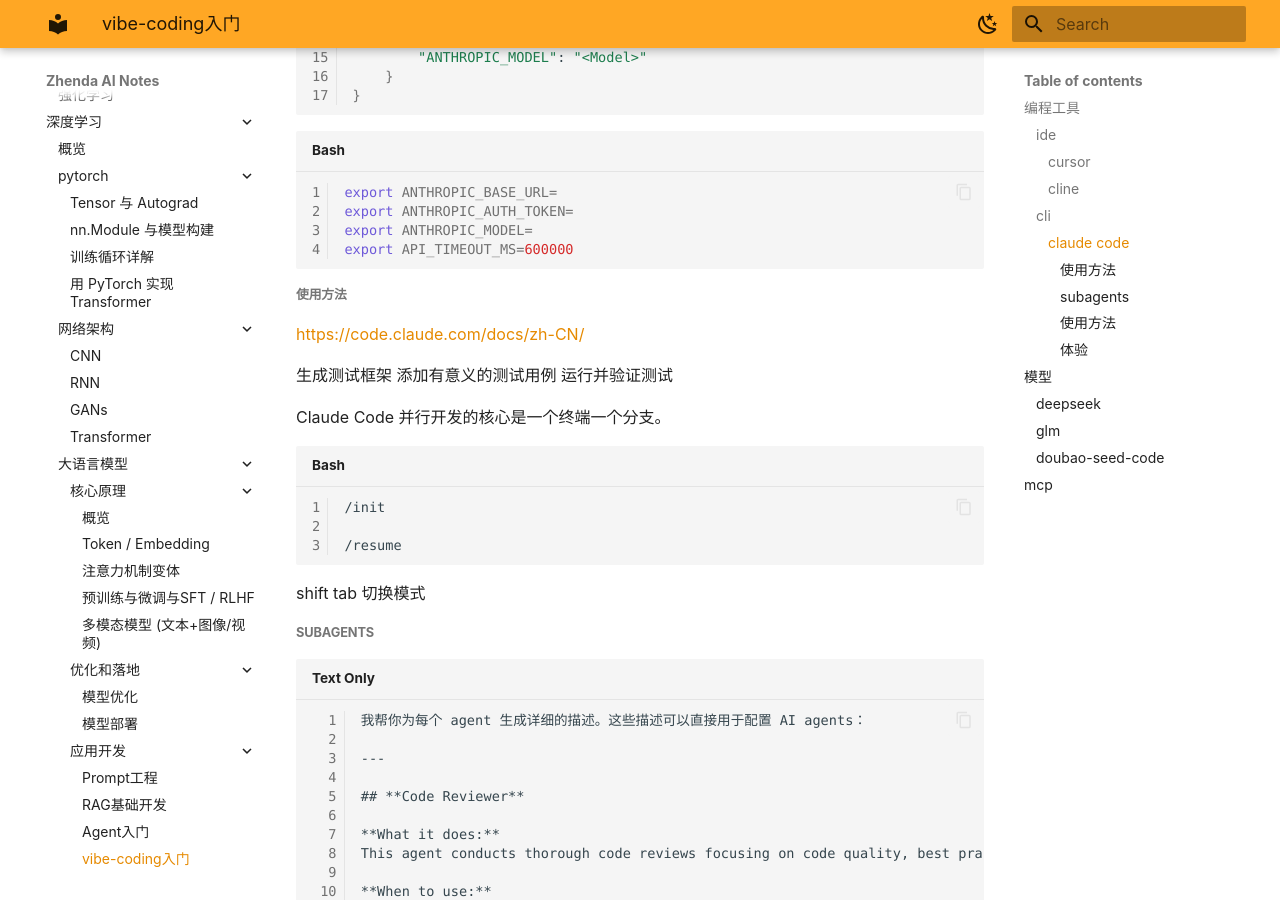
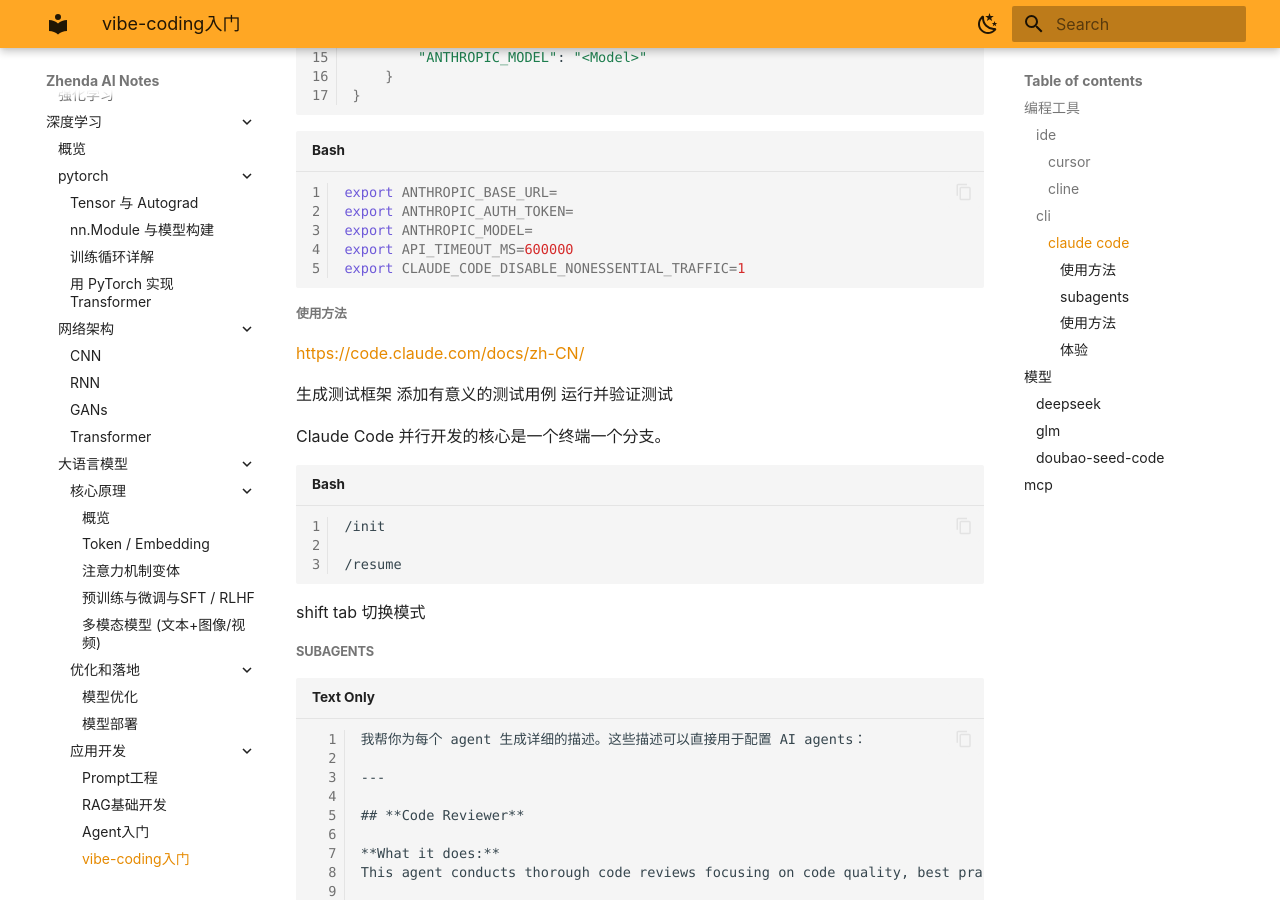
Before and after one commit to zhenda-hub/ai-note, an MkDocs documentation site: the page built from docs/dl/llm/dev/vibe-coding.md, in a window 1280 px wide and 900 px high, scrolled down 1241 px. Built offline with MkDocs 1.6.1 and Material for MkDocs 9.7.7, drawn with Linux system fonts in a browser that asks for light colours; plug-ins that fetch from the network failed and are left out.

Commit message:
update:vibecoding

````diff
--- a/docs/dl/llm/dev/vibe-coding.md
+++ b/docs/dl/llm/dev/vibe-coding.md
@@ -60,6 +60,7 @@
 export ANTHROPIC_AUTH_TOKEN=
 export ANTHROPIC_MODEL=
 export API_TIMEOUT_MS=600000
+export CLAUDE_CODE_DISABLE_NONESSENTIAL_TRAFFIC=1
 ```
 
 ##### 使用方法
````
